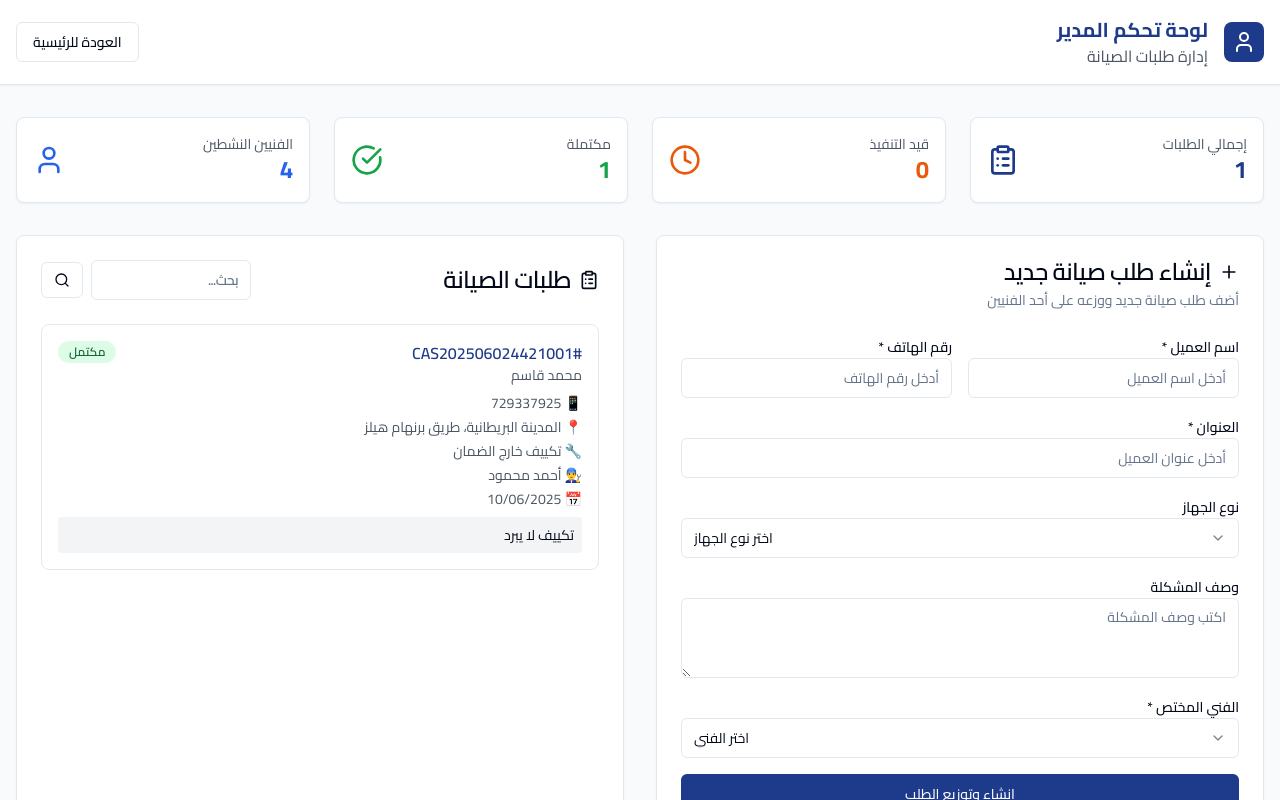
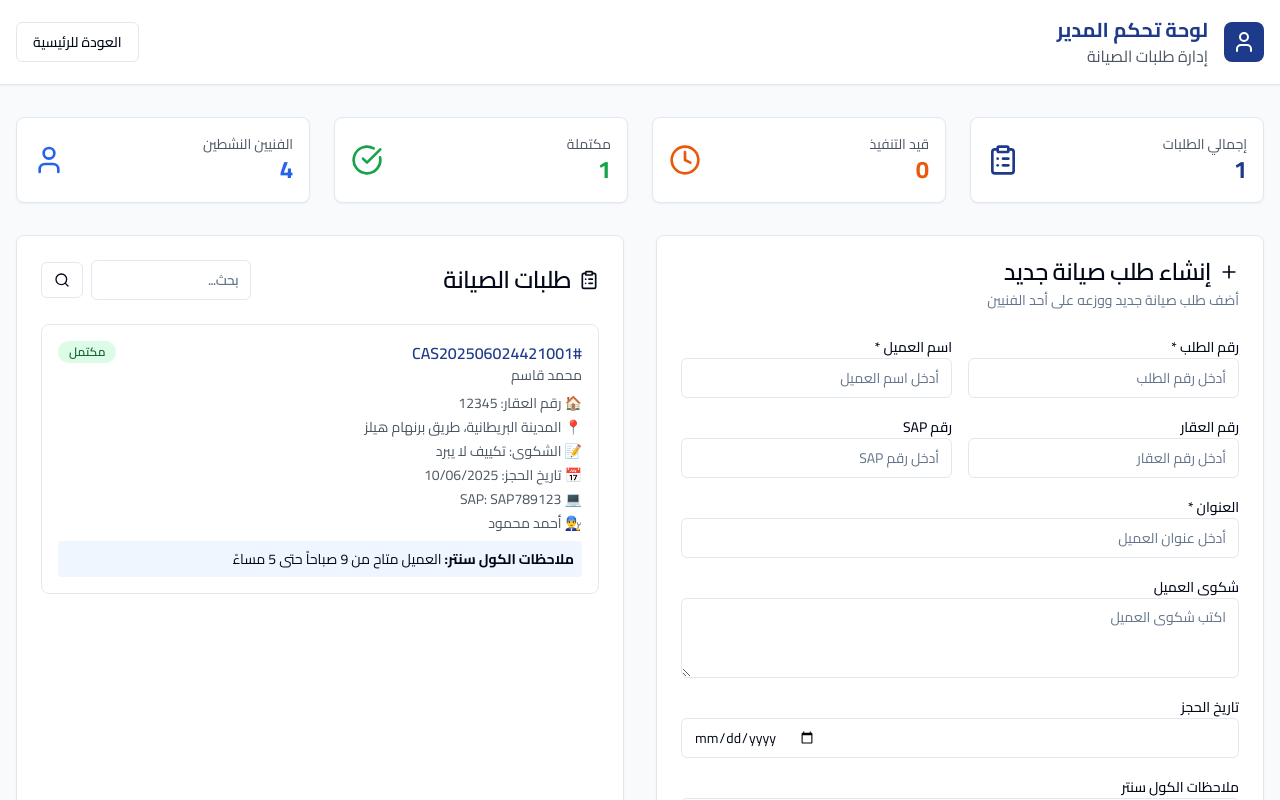
Before and after one commit to yossefflix/araby-tech-flow-system, a React (Vite) app: page /admin in a window 1280 px wide. Shown: the top 800 px of the page. Built offline with nearby package versions, Linux system fonts and the light colour scheme.

Commit message:
Feat: Add order details fields to admin dashboard
Adds the following fields to the admin dashboard: order number, customer name, property number, address, customer complaint, booking date, call center notes, and SAP number.

```diff
--- a/src/pages/AdminDashboard.tsx
+++ b/src/pages/AdminDashboard.tsx
@@ -8,16 +8,19 @@ import { Textarea } from "@/components/ui/textarea";
 import { Select, SelectContent, SelectItem, SelectTrigger, SelectValue } from "@/components/ui/select";
 import { Badge } from "@/components/ui/badge";
 import { useToast } from "@/hooks/use-toast";
-import { ArrowDown, Plus, Search, User, ClipboardList, CheckCircle, Clock } from "lucide-react";
+import { ArrowDown, Plus, Search, User, ClipboardList, CheckCircle, Clock, Calendar } from "lucide-react";
 import { Link } from "react-router-dom";
 
 interface WorkOrder {
   id: string;
+  orderNumber: string;
   customerName: string;
+  propertyNumber: string;
   address: string;
-  phone: string;
-  deviceType: string;
-  issueDescription: string;
+  customerComplaint: string;
+  bookingDate: string;
+  callCenterNotes: string;
+  sapNumber: string;
   technician: string;
   status: 'pending' | 'assigned' | 'in-progress' | 'completed';
   createdAt: string;
@@ -27,12 +30,15 @@ const AdminDashboard = () => {
   const { toast } = useToast();
   const [orders, setOrders] = useState<WorkOrder[]>([
     {
-      id: 'CAS202506024421001',
+      id: '1',
+      orderNumber: 'CAS202506024421001',
       customerName: 'محمد قاسم',
+      propertyNumber: '12345',
       address: 'المدينة البريطانية، طريق برنهام هيلز',
-      phone: '729337925',
-      deviceType: 'تكييف خارج الضمان',
-      issueDescription: 'تكييف لا يبرد',
+      customerComplaint: 'تكييف لا يبرد',
+      bookingDate: '10/06/2025',
+      callCenterNotes: 'العميل متاح من 9 صباحاً حتى 5 مساءً',
+      sapNumber: 'SAP789123',
       technician: 'أحمد محمود',
       status: 'completed',
       createdAt: '10/06/2025'
@@ -40,28 +46,31 @@ const AdminDashboard = () => {
   ]);
 
   const [newOrder, setNewOrder] = useState({
+    orderNumber: '',
     customerName: '',
+    propertyNumber: '',
     address: '',
-    phone: '',
-    deviceType: '',
-    issueDescription: '',
+    customerComplaint: '',
+    bookingDate: '',
+    callCenterNotes: '',
+    sapNumber: '',
     technician: ''
   });
 
   const technicians = ['أحمد محمود', 'محمد علي', 'خالد حسن', 'عمر سعد'];
 
   const handleCreateOrder = () => {
-    if (!newOrder.customerName || !newOrder.address || !newOrder.phone) {
+    if (!newOrder.orderNumber || !newOrder.customerName || !newOrder.address) {
       toast({
         title: "خطأ",
-        description: "يرجى ملء جميع الحقول المطلوبة",
+        description: "يرجى ملء الحقول المطلوبة (رقم الطلب، اسم العميل، العنوان)",
         variant: "destructive"
       });
       return;
     }
 
     const order: WorkOrder = {
-      id: `CAS${Date.now()}`,
+      id: Date.now().toString(),
       ...newOrder,
       status: 'assigned',
       createdAt: new Date().toLocaleDateString('ar-EG')
@@ -69,11 +78,14 @@ const AdminDashboard = () => {
 
     setOrders([order, ...orders]);
     setNewOrder({
+      orderNumber: '',
       customerName: '',
+      propertyNumber: '',
       address: '',
-      phone: '',
-      deviceType: '',
-      issueDescription: '',
+      customerComplaint: '',
+      bookingDate: '',
+      callCenterNotes: '',
+      sapNumber: '',
       technician: ''
     });
 
@@ -196,6 +208,15 @@ const AdminDashboard = () => {
             <CardContent className="space-y-4">
               <div className="grid grid-cols-2 gap-4">
                 <div>
+                  <Label htmlFor="orderNumber">رقم الطلب *</Label>
+                  <Input
+                    id="orderNumber"
+                    value={newOrder.orderNumber}
+                    onChange={(e) => setNewOrder({...newOrder, orderNumber: e.target.value})}
+                    placeholder="أدخل رقم الطلب"
+                  />
+                </div>
+                <div>
                   <Label htmlFor="customerName">اسم العميل *</Label>
                   <Input
                     id="customerName"
@@ -204,13 +225,25 @@ const AdminDashboard = () => {
                     placeholder="أدخل اسم العميل"
                   />
                 </div>
+              </div>
+
+              <div className="grid grid-cols-2 gap-4">
                 <div>
-                  <Label htmlFor="phone">رقم الهاتف *</Label>
+                  <Label htmlFor="propertyNumber">رقم العقار</Label>
                   <Input
-                    id="phone"
-                    value={newOrder.phone}
-                    onChange={(e) => setNewOrder({...newOrder, phone: e.target.value})}
-                    placeholder="أدخل رقم الهاتف"
+                    id="propertyNumber"
+                    value={newOrder.propertyNumber}
+                    onChange={(e) => setNewOrder({...newOrder, propertyNumber: e.target.value})}
+                    placeholder="أدخل رقم العقار"
+                  />
+                </div>
+                <div>
+                  <Label htmlFor="sapNumber">رقم SAP</Label>
+                  <Input
+                    id="sapNumber"
+                    value={newOrder.sapNumber}
+                    onChange={(e) => setNewOrder({...newOrder, sapNumber: e.target.value})}
+                    placeholder="أدخل رقم SAP"
                   />
                 </div>
               </div>
@@ -226,28 +259,32 @@ const AdminDashboard = () => {
               </div>
 
               <div>
-                <Label htmlFor="deviceType">نوع الجهاز</Label>
-                <Select onValueChange={(value) => setNewOrder({...newOrder, deviceType: value})}>
-                  <SelectTrigger>
-                    <SelectValue placeholder="اختر نوع الجهاز" />
-                  </SelectTrigger>
-                  <SelectContent>
-                    <SelectItem value="تكييف داخل الضمان">تكييف داخل الضمان</SelectItem>
-                    <SelectItem value="تكييف خارج الضمان">تكييف خارج الضمان</SelectItem>
-                    <SelectItem value="ثلاجة">ثلاجة</SelectItem>
-                    <SelectItem value="غسالة">غسالة</SelectItem>
-                    <SelectItem value="أخرى">أخرى</SelectItem>
-                  </SelectContent>
-                </Select>
+                <Label htmlFor="customerComplaint">شكوى العميل</Label>
+                <Textarea
+                  id="customerComplaint"
+                  value={newOrder.customerComplaint}
+                  onChange={(e) => setNewOrder({...newOrder, customerComplaint: e.target.value})}
+                  placeholder="اكتب شكوى العميل"
+                />
               </div>
 
               <div>
-                <Label htmlFor="issueDescription">وصف المشكلة</Label>
+                <Label htmlFor="bookingDate">تاريخ الحجز</Label>
+                <Input
+                  id="bookingDate"
+                  type="date"
+                  value={newOrder.bookingDate}
+                  onChange={(e) => setNewOrder({...newOrder, bookingDate: e.target.value})}
+                />
+              </div>
+
+              <div>
+                <Label htmlFor="callCenterNotes">ملاحظات الكول سنتر</Label>
                 <Textarea
-                  id="issueDescription"
-                  value={newOrder.issueDescription}
-                  onChange={(e) => setNewOrder({...newOrder, issueDescription: e.target.value})}
-                  placeholder="اكتب وصف المشكلة"
+                  id="callCenterNotes"
+                  value={newOrder.callCenterNotes}
+                  onChange={(e) => setNewOrder({...newOrder, callCenterNotes: e.target.value})}
+                  placeholder="اكتب ملاحظات الكول سنتر"
                 />
               </div>
 
@@ -293,7 +330,7 @@ const AdminDashboard = () => {
                   <div key={order.id} className="border rounded-lg p-4 hover:bg-gray-50 transition-colors">
                     <div className="flex items-start justify-between mb-2">
                       <div>
-                        <h4 className="font-semibold text-elaraby-blue">#{order.id}</h4>
+                        <h4 className="font-semibold text-elaraby-blue">#{order.orderNumber}</h4>
                         <p className="text-sm text-gray-600">{order.customerName}</p>
                       </div>
                       <Badge className={getStatusColor(order.status)}>
@@ -302,16 +339,17 @@ const AdminDashboard = () => {
                     </div>
 
                     <div className="text-sm text-gray-600 space-y-1">
-                      <p>📱 {order.phone}</p>
+                      <p>🏠 رقم العقار: {order.propertyNumber}</p>
                       <p>📍 {order.address}</p>
-                      <p>🔧 {order.deviceType}</p>
+                      <p>📝 الشكوى: {order.customerComplaint}</p>
+                      <p>📅 تاريخ الحجز: {order.bookingDate}</p>
+                      <p>💻 SAP: {order.sapNumber}</p>
                       <p>👨‍🔧 {order.technician}</p>
-                      <p>📅 {order.createdAt}</p>
                     </div>
 
-                    {order.issueDescription && (
-                      <p className="text-sm bg-gray-100 p-2 rounded mt-2">
-                        {order.issueDescription}
+                    {order.callCenterNotes && (
+                      <p className="text-sm bg-blue-50 p-2 rounded mt-2">
+                        <strong>ملاحظات الكول سنتر:</strong> {order.callCenterNotes}
                       </p>
                     )}
                   </div>
```
